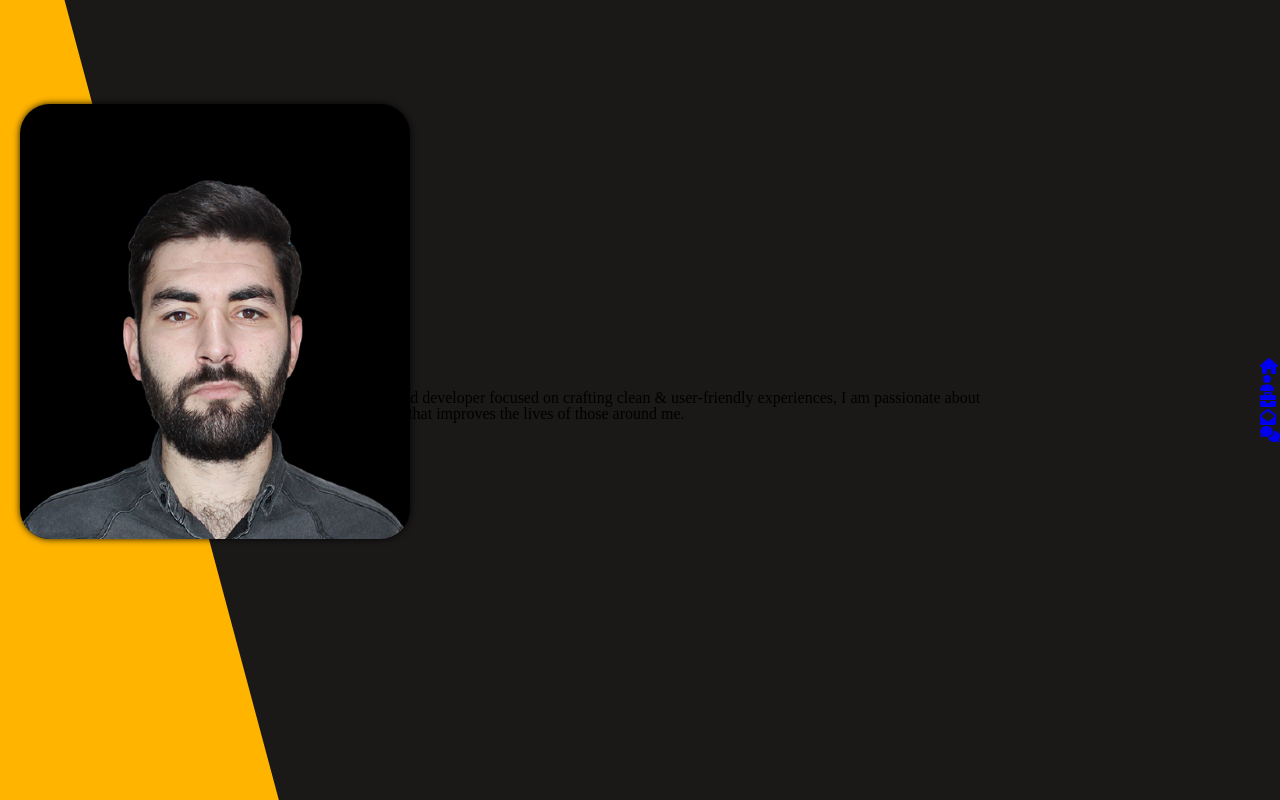
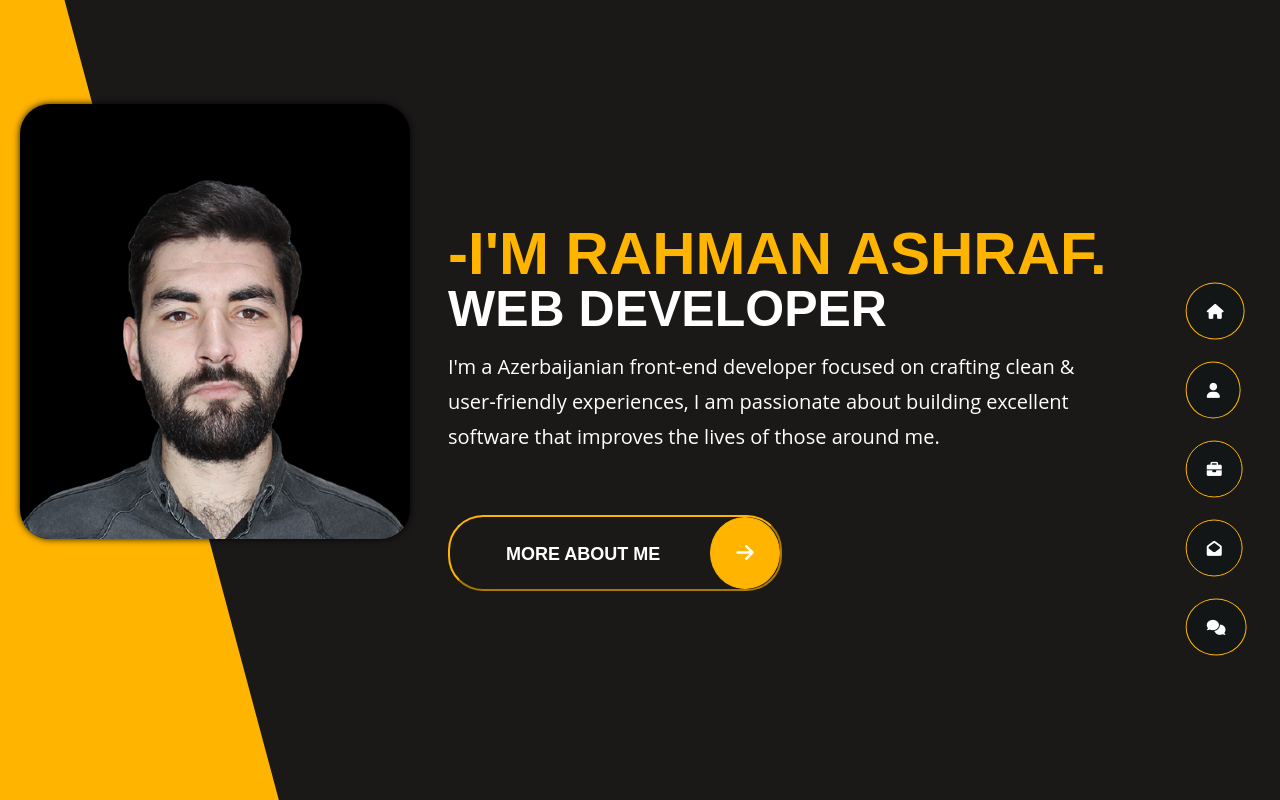
Before and after one commit to rahmanashraf/PragmatechFoundationProject, a plain HTML site: page ProjectFrontEnd/portfolio/index.html in a window 1280 px wide. Drawn offline with Linux system fonts and the light colour scheme.

Commit message:
ana sehifede detallar qaldi kecdim abouta yeni nese tapmisam seher o usulnan yoxlamalar eliecem

```diff
--- a/ProjectFrontEnd/portfolio/css/style.css
+++ b/ProjectFrontEnd/portfolio/css/style.css
@@ -1,5 +1,4 @@
 .container {
-    width: 1525px;
     margin: 0 auto;
 }
 
@@ -47,11 +46,95 @@ img {
     padding-top: 40px;
 }
 
-.main {
-    width: 100vh;
-    position: relative;
+.header-content {
+    text-align: left;
+    position: absolute;
+    top: 28%;
+    left: 35%;
+    /* transform: translate(-50%,-50%); */
 }
 
-.main-text {
-    position: relative;
+.header-content span {}
+
+.header-content h1 {
+    color: #ffb400;
+    font-size: 60px;
+    font-family: 'Poppins', sans-serif;
+    font-weight: 700;
+    text-transform: uppercase
 }
+
+.header-content h2 {
+    color: #ffffff;
+    font-size: 50px;
+    font-family: 'Poppins', sans-serif;
+    font-weight: 700;
+    text-transform: uppercase
+}
+
+.header-content p {
+    font-family: 'Open Sans', sans-serif;
+    margin: 15px 0 28px;
+    font-size: 20px;
+    line-height: 35px;
+    color: white;
+    width: 700px;
+    height: 138px;
+}
+
+.header-content button {
+    border-color: #ffb400;
+    border-radius: 35px;
+    padding: 0px 0px 0px 6px;
+    font-size: 15px;
+    font-weight: 600;
+    color: #fff;
+    background-color: transparent;
+    text-transform: uppercase;
+    overflow: hidden;
+}
+
+.header-content button :hover {
+    color: #ffb400;
+    transition: 250ms all ease-in-out;
+}
+
+.header-content i {
+    border: 1px solid #ffb400;
+    border-radius: 50%;
+    background-color: #ffb400;
+    margin-left: 50px;
+    padding: 25px;
+    font-size: 20px;
+    font-weight: bolder;
+}
+
+.header-content button span {
+    margin-left: 50px;
+    font-size: 18px;
+}
+
+.nav-bar {
+    position: absolute;
+    top: 60%;
+    left: 95%;
+    transform: translate(-50%, -50%);
+}
+
+.nav-bar ul li a {
+    text-align: center;
+}
+
+.nav-bar i {
+    border: 1px solid #ffb400;
+    border-radius: 50%;
+    border-color: #ffb400;
+    color: white;
+    padding: 20px;
+    font-size: 15px;
+    background: #121616;
+}
+
+.nav-bar ul li {
+    padding-bottom: 22px;
+}
--- a/ProjectFrontEnd/portfolio/index.html
+++ b/ProjectFrontEnd/portfolio/index.html
@@ -16,25 +16,27 @@
     <section id="mainpage">
         <div class="container">
             <div class="row">
-                <div class="header">
-                    <div class="dif-color"></div>
+                <div class="col-5">
+                    <div class="dif-color">
+                    </div>
                     <div class="header-photo">
                         <img src="images/GRREMN-removebg-preview.png" alt="">
                     </div>
                 </div>
-                <div class="main">
-                    <div class="main-text">
-                        <h1><span>-</span>I'm RAHMAN ASHRAF.</h1>
-                        <H2>WEB DEVELOPER</H2>
+                <div class="col-6">
+                    <div class="header-content">
+
+                        <h1><span>-</span>I'M RAHMAN ASHRAF.</h1>
+                        <h2>WEB DEVELOPER</h2>
                         <p>I'm a Azerbaijanian front‑end developer focused on crafting clean & user‑friendly experiences, I am passionate about building excellent software that improves the lives of those around me.</p>
                         <a href=""><button><span>More about me</span><i class="fas fa-arrow-right"></i></button></a>
                     </div>
                 </div>
-                <div class="footer">
+                <div class="col-1">
                     <div class="nav-bar">
                         <ul>
                             <li><a href="#"><i class="fas fa-home"></i></a></li>
-                            <li><a href="#"><i class="fas fa-user"></i></a></li>
+                            <li><a href="about.html"><i class="fas fa-user"></i></a></li>
                             <li><a href="#"><i class="fas fa-briefcase"></i></a></li>
                             <li><a href="#"><i class="fas fa-envelope-open"></i><spa</a></li>
                             <li><a href="#"><i class="fas fa-comments"></i></a></li>
@@ -42,6 +44,7 @@
                     </div>
                 </div>
             </div>
+        </div>
     </section>
 </body>
 
```
Also changed, not shown: ProjectFrontEnd/portfolio/about.html (added, +38 -0 lines), ProjectFrontEnd/portfolio/css/about.css (added, +16 -0 lines).
